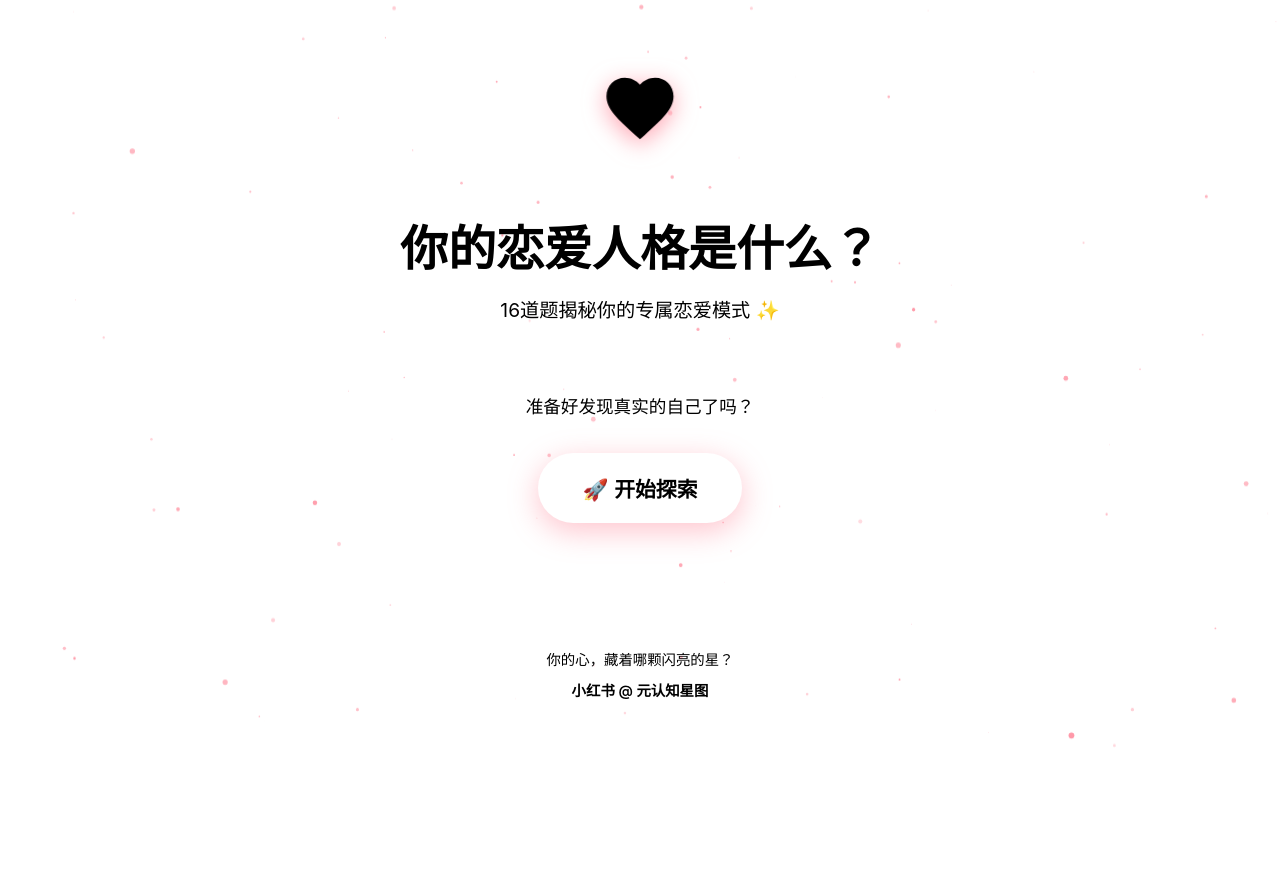
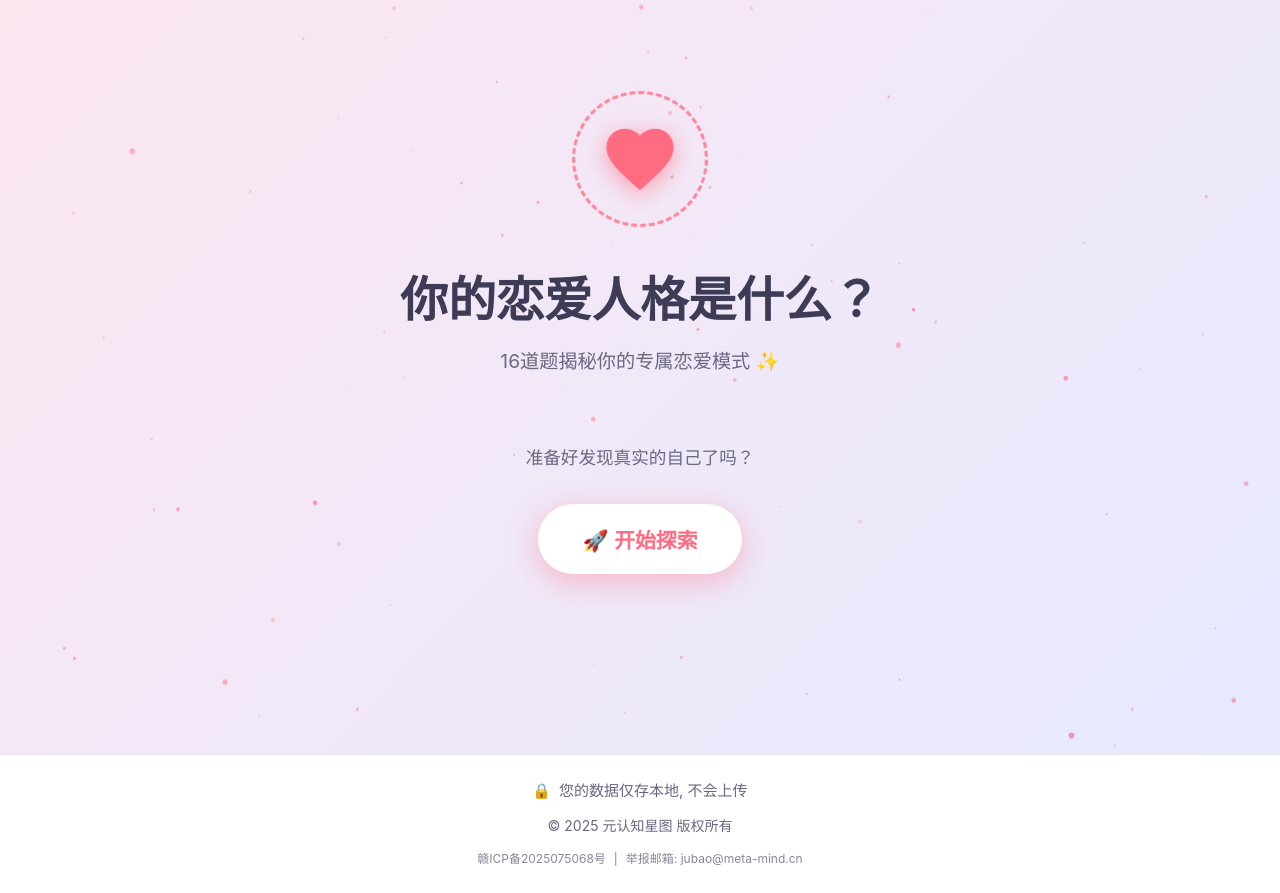
Before and after one commit to lvzaixian/love-personality-test, a Vue app: page / in a window 1280 px wide. Shown: the part 86-979 px from the top of the page. Before the commit the page ends 840 px from the top, so only its background shows below. Built offline with nearby package versions, Linux system fonts and the light colour scheme.

Commit message:
合规性改动

```diff
--- a/src/App.vue
+++ b/src/App.vue
@@ -1,16 +1,52 @@
 <script setup>
 import { RouterView } from 'vue-router'
+import Footer from './components/Footer.vue'
 </script>
 
 <template>
-  <RouterView />
+  <div class="app-container">
+    <RouterView />
+    <Footer />
+  </div>
 </template>
 
 <style>
-/* 这里可以放一些全局样式，我们先重置一下内外边距 */
+/* 全局样式 */
+:root {
+  --color-bg-start: #fde7f0;
+  --color-bg-end: #e6e9ff;
+  --color-primary: #ff6b81;
+  --color-text-dark: #3D3B56;
+  --color-text-light: #6a6882;
+}
+
 body, html {
   margin: 0;
   padding: 0;
   font-family: -apple-system, BlinkMacSystemFont, "Segoe UI", Roboto, "Helvetica Neue", Arial, sans-serif;
+  height: 100%;
+}
+
+#app {
+  height: 100%;
+}
+
+.app-container {
+  display: flex;
+  flex-direction: column;
+  min-height: 100%;
+}
+
+/* 移动端适配 */
+@media (max-width: 768px) {
+  html {
+    font-size: 14px;
+  }
+}
+
+@media (max-width: 480px) {
+  html {
+    font-size: 12px;
+  }
 }
 </style>
--- /dev/null
+++ b/src/components/Footer.vue
@@ -0,0 +1,131 @@
+<script setup>
+// Footer.vue - 页脚组件
+</script>
+
+<template>
+  <footer class="footer">
+    <div class="container">
+      <div class="footer-content">
+        <!-- 第1行：隐私与信任声明 -->
+        <div class="privacy-statement">
+          <span class="emoji">🔒</span>
+          <span>您的数据仅存本地, 不会上传</span>
+        </div>
+
+        <!-- 第2行：版权声明 -->
+        <p class="copyright">
+          © 2025 元认知星图 版权所有
+        </p>
+
+        <!-- 第3行：合规与联系方式 -->
+        <div class="compliance-contact">
+          <a
+            href="https://beian.miit.gov.cn/"
+            target="_blank"
+            rel="noopener noreferrer"
+            class="beian"
+          >
+            赣ICP备2025075068号
+          </a>
+
+          <span class="divider">|</span>
+
+          <span class="contact">
+            举报邮箱: jubao@meta-mind.cn
+          </span>
+        </div>
+      </div>
+    </div>
+  </footer>
+</template>
+
+<style scoped>
+.footer {
+  width: 100%;
+  padding: 1.5rem 0;
+  border-top: 1px solid rgba(0, 0, 0, 0.1);
+  margin-top: auto;
+}
+
+.container {
+  width: 100%;
+  max-width: 1200px;
+  margin: 0 auto;
+  padding: 0 1rem;
+}
+
+.footer-content {
+  display: flex;
+  flex-direction: column;
+  align-items: center;
+  justify-content: center;
+  gap: 0.75rem;
+  text-align: center;
+  font-size: 0.875rem;
+  color: var(--color-text-light, #6a6882);
+}
+
+.privacy-statement {
+  display: flex;
+  align-items: center;
+  justify-content: center;
+  font-size: 0.9375rem;
+}
+
+.emoji {
+  margin-right: 0.5rem;
+}
+
+.copyright {
+  margin: 0;
+}
+
+.compliance-contact {
+  display: flex;
+  flex-wrap: wrap;
+  align-items: center;
+  justify-content: center;
+  gap: 0.5rem;
+  font-size: 0.75rem;
+  opacity: 0.8;
+}
+
+.beian {
+  color: inherit;
+  text-decoration: none;
+  transition: color 0.2s ease;
+}
+
+.beian:hover {
+  color: var(--color-primary, #ff6b81);
+}
+
+.divider {
+  user-select: none;
+}
+
+/* 移动端适配 */
+@media (max-width: 480px) {
+  .footer {
+    padding: 1.25rem 0;
+  }
+
+  .footer-content {
+    gap: 0.5rem;
+    font-size: 0.8125rem;
+  }
+
+  .privacy-statement {
+    font-size: 0.875rem;
+  }
+
+  .compliance-contact {
+    flex-direction: column;
+    gap: 0.25rem;
+  }
+
+  .divider {
+    display: none;
+  }
+}
+</style>
--- a/src/views/HomeView.vue
+++ b/src/views/HomeView.vue
@@ -31,11 +31,7 @@ function startQuiz() {
         <span>🚀 开始探索</span>
       </button>
     </main>
-    <footer class="footer">
-      <div class="divider"></div>
-      <p>你的心，藏着哪颗闪亮的星？</p>
-      <p class="brand">小红书 @ 元认知星图</p>
-    </footer>
+    <!-- 移除原有footer，由全局Footer组件替代 -->
   </div>
 </template>
 
@@ -59,6 +55,15 @@ function startQuiz() {
   background: linear-gradient(135deg, var(--color-bg-start), var(--color-bg-end));
   overflow: hidden;
   position: relative;
+
+  /* 移动端适配 */
+  @media (max-width: 768px) {
+    padding: 15px;
+  }
+
+  @media (max-width: 480px) {
+    padding: 10px;
+  }
 }
 
 .particle-canvas {
@@ -127,17 +132,38 @@ function startQuiz() {
   font-weight: 700;
   margin: 0;
   line-height: 1.2;
+
+  /* 移动端适配 */
+  @media (max-width: 768px) {
+    font-size: 2.5rem;
+  }
+
+  @media (max-width: 480px) {
+    font-size: 2rem;
+  }
 }
 .subtitle {
   font-size: 1.2rem;
   color: var(--color-text-light);
   margin-top: 1rem;
+
+  /* 移动端适配 */
+  @media (max-width: 480px) {
+    font-size: 1rem;
+  }
 }
 .guide-text {
   font-size: 1.1rem;
   color: var(--color-text-light);
   margin-top: 3rem;
   margin-bottom: 2rem;
+
+  /* 移动端适配 */
+  @media (max-width: 480px) {
+    font-size: 1rem;
+    margin-top: 2rem;
+    margin-bottom: 1.5rem;
+  }
 }
 
 .start-button {
--- a/src/views/QuizView.vue
+++ b/src/views/QuizView.vue
@@ -129,6 +129,11 @@ function calculateAndGoToResults() {
 .quiz-header {
   width: 100%; max-width: 550px; position: fixed; top: 20px;
   left: 50%; transform: translateX(-50%); padding: 0 20px;
+
+  /* 移动端适配 */
+  @media (max-width: 480px) {
+    top: 10px;
+  }
 }
 .progress-bar-container {
   width: 100%; height: 8px; background-color: rgba(0, 0, 0, 0.08);
@@ -151,10 +156,31 @@ function calculateAndGoToResults() {
   background: rgba(255, 255, 255, 0.75); backdrop-filter: blur(25px);
   border-radius: 28px; border: 1px solid rgba(255, 255, 255, 0.3);
   box-shadow: 0 20px 50px rgba(0,0,0,0.12);
+
+  /* 移动端适配 */
+  @media (max-width: 768px) {
+    padding: 2rem;
+  }
+
+  @media (max-width: 480px) {
+    padding: 1.5rem;
+    border-radius: 20px;
+  }
 }
 .question-text {
   font-size: 1.8rem; font-weight: 600; color: #3D3B56;
   margin-bottom: 3rem; text-align: center; line-height: 1.6;
+
+  /* 移动端适配 */
+  @media (max-width: 768px) {
+    font-size: 1.6rem;
+    margin-bottom: 2rem;
+  }
+
+  @media (max-width: 480px) {
+    font-size: 1.4rem;
+    margin-bottom: 1.5rem;
+  }
 }
 .options-container {
   display: grid; grid-template-columns: 1fr; gap: 1.2rem;
--- a/src/views/ResultView.vue
+++ b/src/views/ResultView.vue
@@ -212,6 +212,7 @@ function colorWithAlpha(hex, alpha) {
         <p class="brand">小红书 ♥ 元认知星图</p>
       </footer>
     </div>
+    <!-- 移除原有footer，由全局Footer组件替代 -->
   </div>
 </template>
 
@@ -226,12 +227,31 @@ function colorWithAlpha(hex, alpha) {
   background: linear-gradient(160deg, var(--theme-secondary), #f4f6ff);
   display: flex; justify-content: center; align-items: flex-start;
   transition: background 0.5s ease;
+
+  /* 移动端适配 */
+  @media (max-width: 768px) {
+    padding: 15px;
+  }
+
+  @media (max-width: 480px) {
+    padding: 10px;
+  }
 }
 .card {
   width: 100%; max-width: 550px; background-color: white;
   border-radius: 28px; padding: 3rem;
   box-shadow: 0 20px 50px rgba(0, 0, 0, 0.12);
   margin: 2rem 0; animation: fadeIn 0.8s ease-out;
+
+  /* 移动端适配 */
+  @media (max-width: 768px) {
+    padding: 2rem;
+  }
+
+  @media (max-width: 480px) {
+    padding: 1.5rem;
+    border-radius: 20px;
+  }
 }
 @keyframes fadeIn {
   from { opacity: 0; transform: translateY(30px); }
@@ -250,6 +270,15 @@ function colorWithAlpha(hex, alpha) {
 .result-type { font-size: 1.3rem; color: #8c82a3; margin-bottom: 0.5rem; }
 .animal-name {
   font-size: 3.5rem; font-weight: 700; color: var(--theme-text); line-height: 1.2;
+
+  /* 移动端适配 */
+  @media (max-width: 768px) {
+    font-size: 3rem;
+  }
+
+  @media (max-width: 480px) {
+    font-size: 2.5rem;
+  }
 }
 .animal-title { font-size: 1.4rem; color: #6a6882; margin-top: 0.8rem; }
 .result-section { margin-bottom: 3rem; }
@@ -304,6 +333,5 @@ function colorWithAlpha(hex, alpha) {
   transform: translateY(-6px);
   box-shadow: 0 10px 30px color-mix(in srgb, var(--theme-primary) 40%, transparent);
 }
-.footer { text-align: center; margin-top: 2.5rem; }
-.footer .brand { font-weight: 600; color: #8c82a3; font-size: 1rem; }
+/* 移除原有footer样式，由全局Footer组件替代 */
 </style>
```
